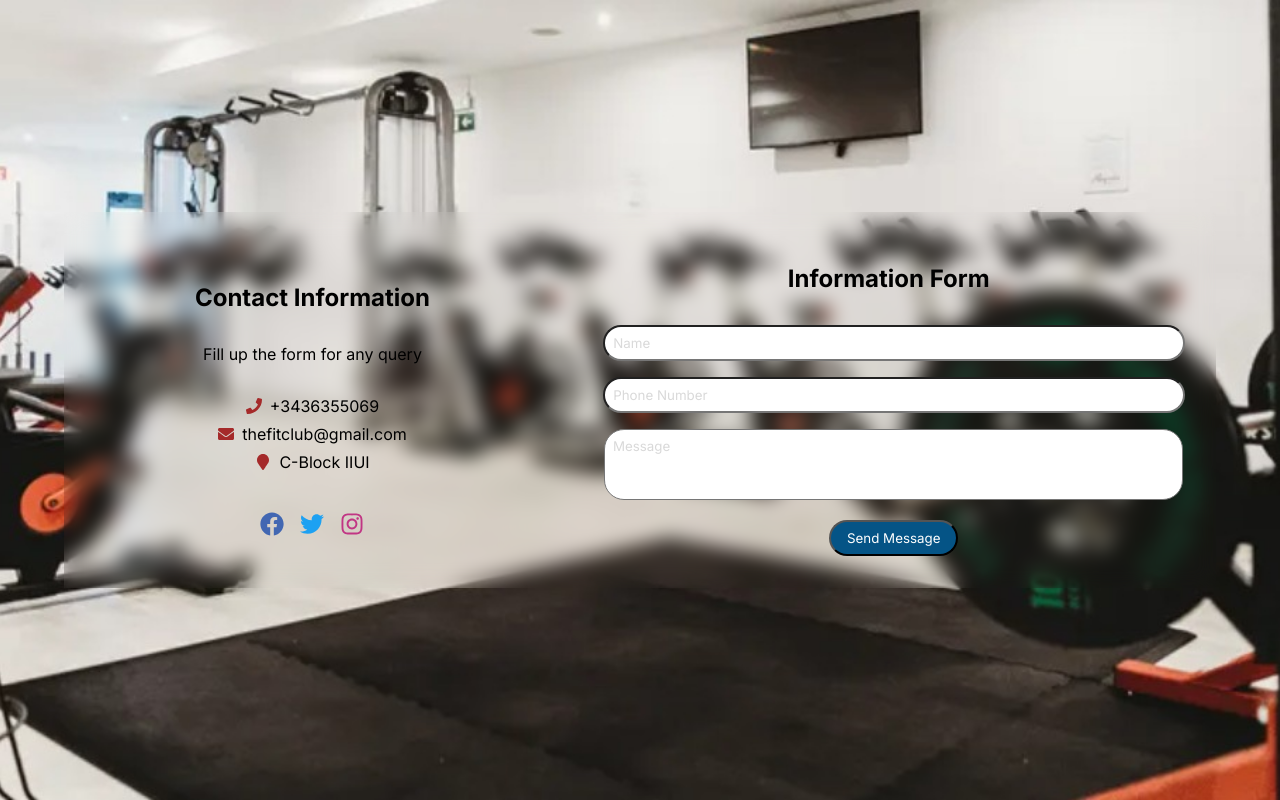
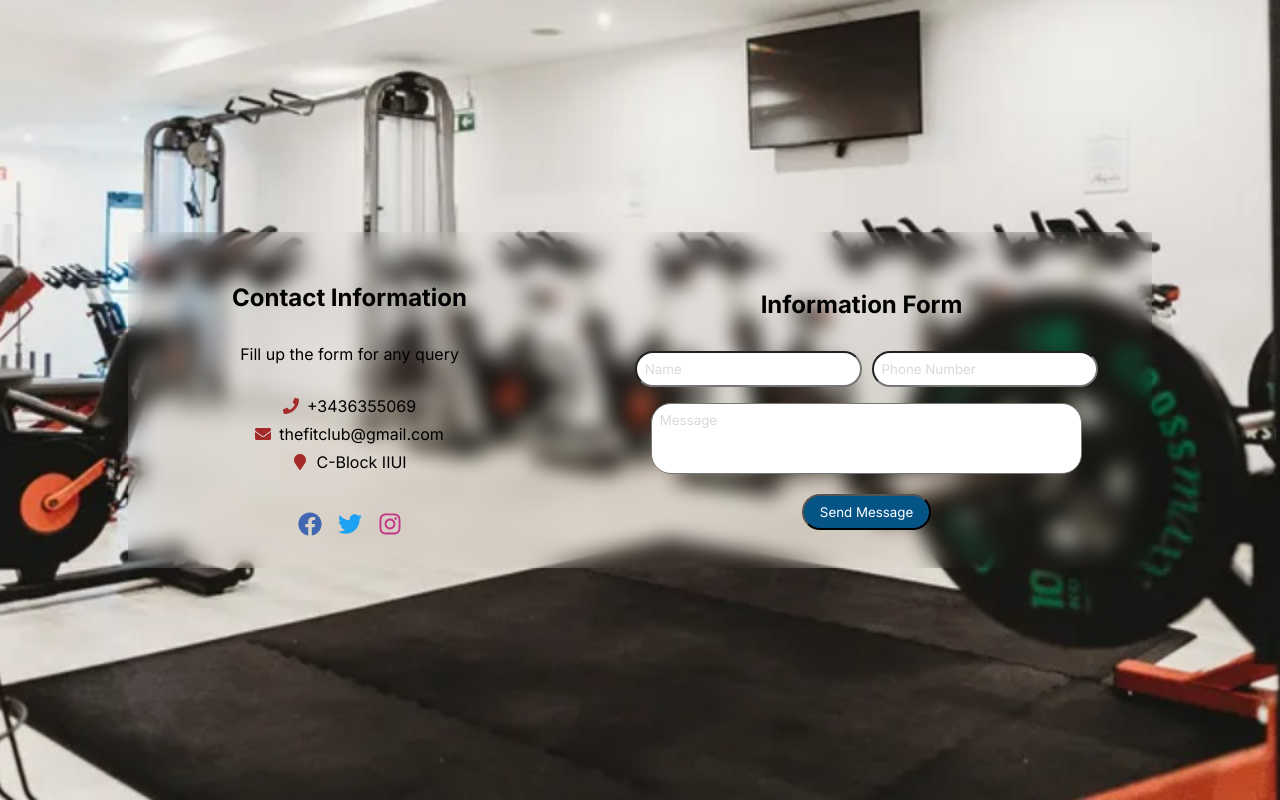
Before and after one commit to Ubaid555/LifeInvader, a React (Create React App) app: page /Contact in a window 1280 px wide. Built offline with nearby package versions, Linux system fonts and the light colour scheme.

Commit message:
UI Commit 5/28/2023 12:48 PM

```diff
--- a/src/components/Contact/Contact.css
+++ b/src/components/Contact/Contact.css
@@ -14,9 +14,8 @@
   justify-content: center;
   align-items: center;
   height: auto;
-  width: auto;
+  width: 80%;
   backdrop-filter: blur(10px);
-  animation-duration: 1s;
 }
 
 .slideRight {
@@ -68,6 +67,7 @@
   width: 55%;
   padding: 2rem;
   text-align: center;
+  animation-duration: 1s;
 }
 
 .contact-information h2 {
@@ -119,6 +119,7 @@
   width: 75%;
   padding: 2rem;
   text-align: center;
+  animation-duration: 1s;
 }
 
 .information-form h2 {
@@ -130,15 +131,16 @@
 }
 
 .information-form input {
-  width: 95%;
+  width: 40%; /* Adjust the width as per your preference */
   margin-bottom: 1rem;
   padding: 0.5rem;
   margin-left: 10px;
   border-radius: 20px;
 }
 
+
 .information-form textarea {
-  width: 95%;
+  width: 80%;
   height: 4em; /* Adjust the height as needed */
   margin-bottom: 1rem;
   padding: 0.5rem;
--- a/src/components/Join/Join.jsx
+++ b/src/components/Join/Join.jsx
@@ -1,6 +1,6 @@
 import React from 'react'
 import './Join.css'
-import Contact from "../Contact/Contact"
+// import Contact from "../Contact/Contact"
 import { Link } from 'react-router-dom'
 //import emailjs from '@emailjs/browser'
 //import React, { useRef } from 'react';
@@ -22,7 +22,7 @@ const Join = () => {
         </div>
         <div className="right-j">
             <form className="email-container">
-                <input type="email" name='user_email' placeholder='Enter your Email Address here'   />
+                <input type="email" name='user_email' placeholder='Enter your Email Address here'  required />
                 <Link to="/Contact" className="btn btn-j">
                 <buttons>Join now</buttons>
                 </Link>
```
